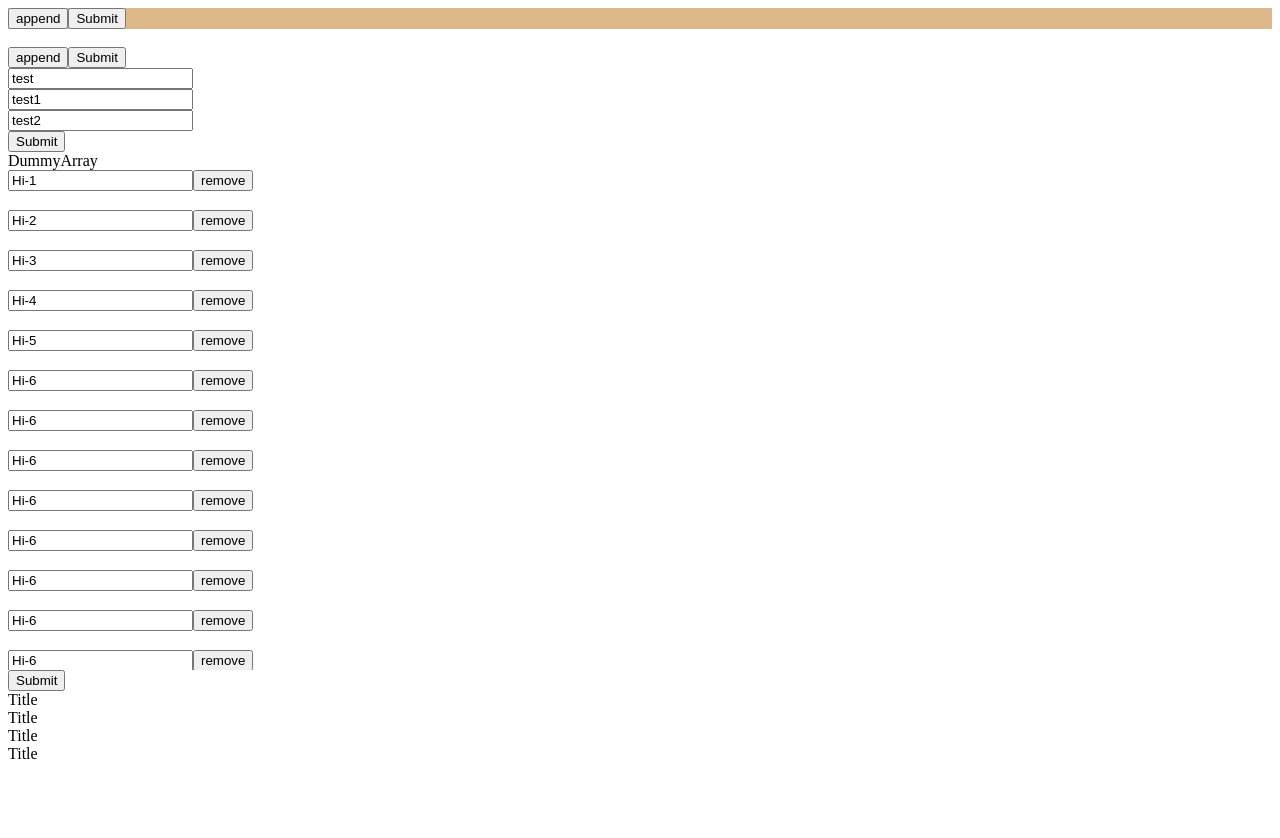
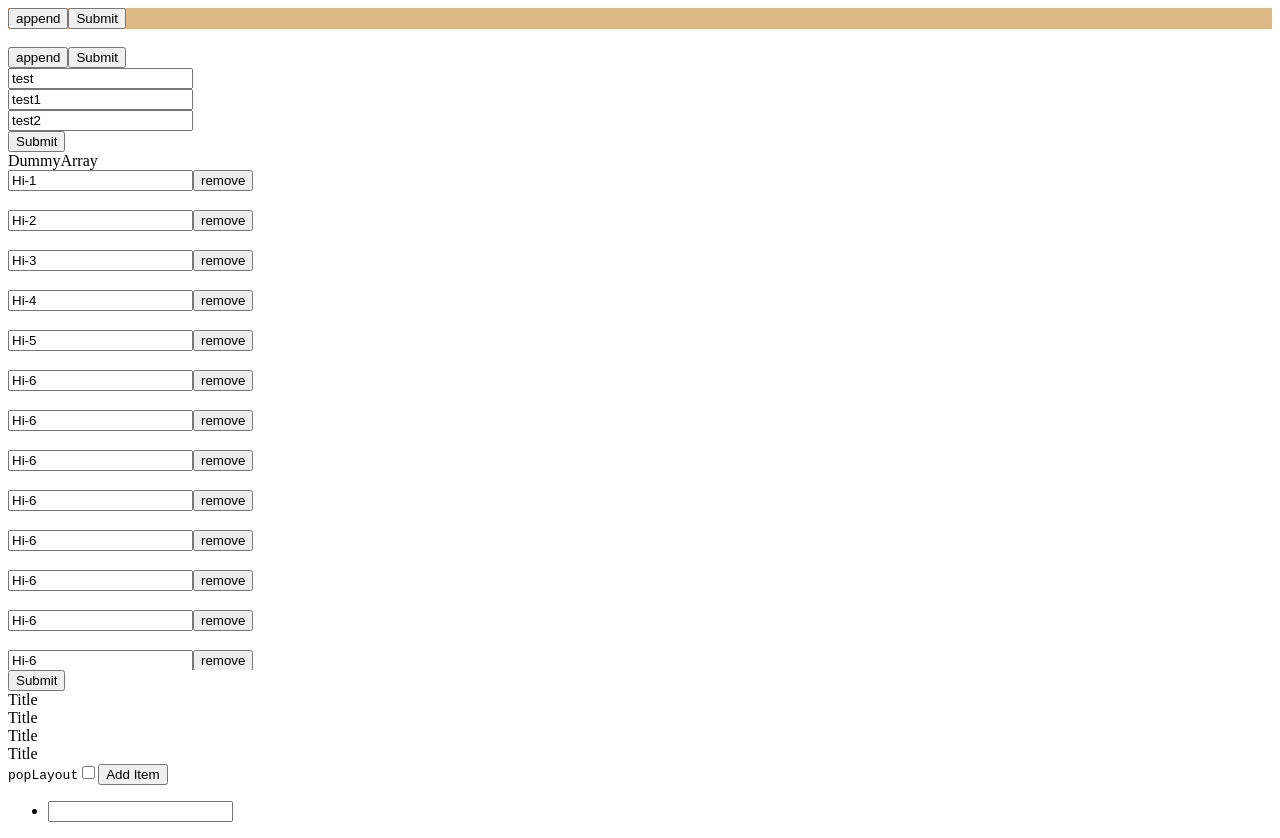
Before and after one commit to rmsoft-insu/nextboard, a Next.js app: page /array in a window 1280 px wide. Before the commit the page ends 800 px from the top, so only its background shows below. Built offline with nearby package versions, Linux system fonts and the light colour scheme.

Commit message:
아이템 추가 Framer motion

```diff
--- /dev/null
+++ b/components/array/AddItem.tsx
@@ -0,0 +1,59 @@
+import { useState, useRef } from "react";
+import { AnimatePresence, motion } from "framer-motion";
+
+function removeItem<T>(array: T[], item: T) {
+  const index = array.indexOf(item);
+  if (index > -1) array.splice(index, 1);
+}
+
+const AddItem = () => {
+  const count = useRef(0);
+  const [items, setItems] = useState([0]);
+  const [popLayout, setPopLayout] = useState(false);
+
+  return (
+    <div>
+      <div>
+        <label>
+          <code>popLayout</code>
+          <input
+            type="checkbox"
+            checked={popLayout}
+            onChange={(event) => setPopLayout(event.currentTarget.checked)}
+          />
+        </label>
+        <motion.button
+          whileTap={{ scale: 0.95 }}
+          onClick={() => {
+            count.current++;
+            setItems([...items, count.current]);
+          }}
+        >
+          Add Item
+        </motion.button>
+      </div>
+      <ul>
+        <AnimatePresence>
+          {items.map((id) => (
+            <motion.li
+              key={id}
+              layout
+              /* initial={{ scale: 0.8, opacity: 0 }} */
+              animate={{ scale: 1, opacity: 1 }}
+              exit={{ scale: 0.8, opacity: 0 }}
+              onClick={() => {
+                const newItems = [...items];
+                removeItem(newItems, id);
+                setItems(newItems);
+              }}
+            >
+              <input type="text" />
+            </motion.li>
+          ))}
+        </AnimatePresence>
+      </ul>
+    </div>
+  );
+};
+
+export default AddItem;
--- a/pages/array/index.tsx
+++ b/pages/array/index.tsx
@@ -1,4 +1,5 @@
 import Accordion from "@/components/array/Accordion";
+import AddItem from "@/components/array/AddItem";
 import DummyArray from "@/components/array/DummyArray";
 import ExpandArray from "@/components/array/ExpandArray";
 import NestedArray from "@/components/array/NestedArray";
@@ -12,6 +13,7 @@ const ArrayExample = () => {
       <NormalArray />
       <DummyArray />
       <Accordion />
+      <AddItem />
     </>
   );
 };
```
